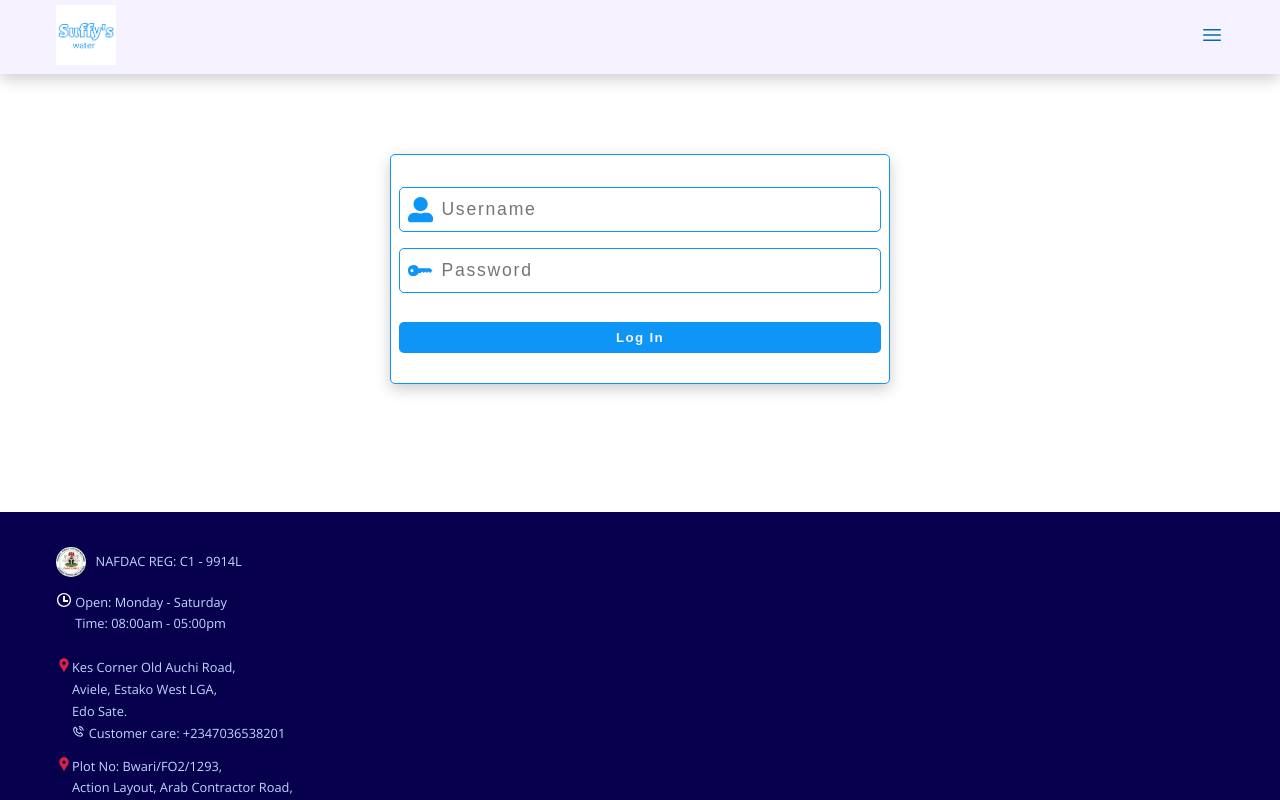
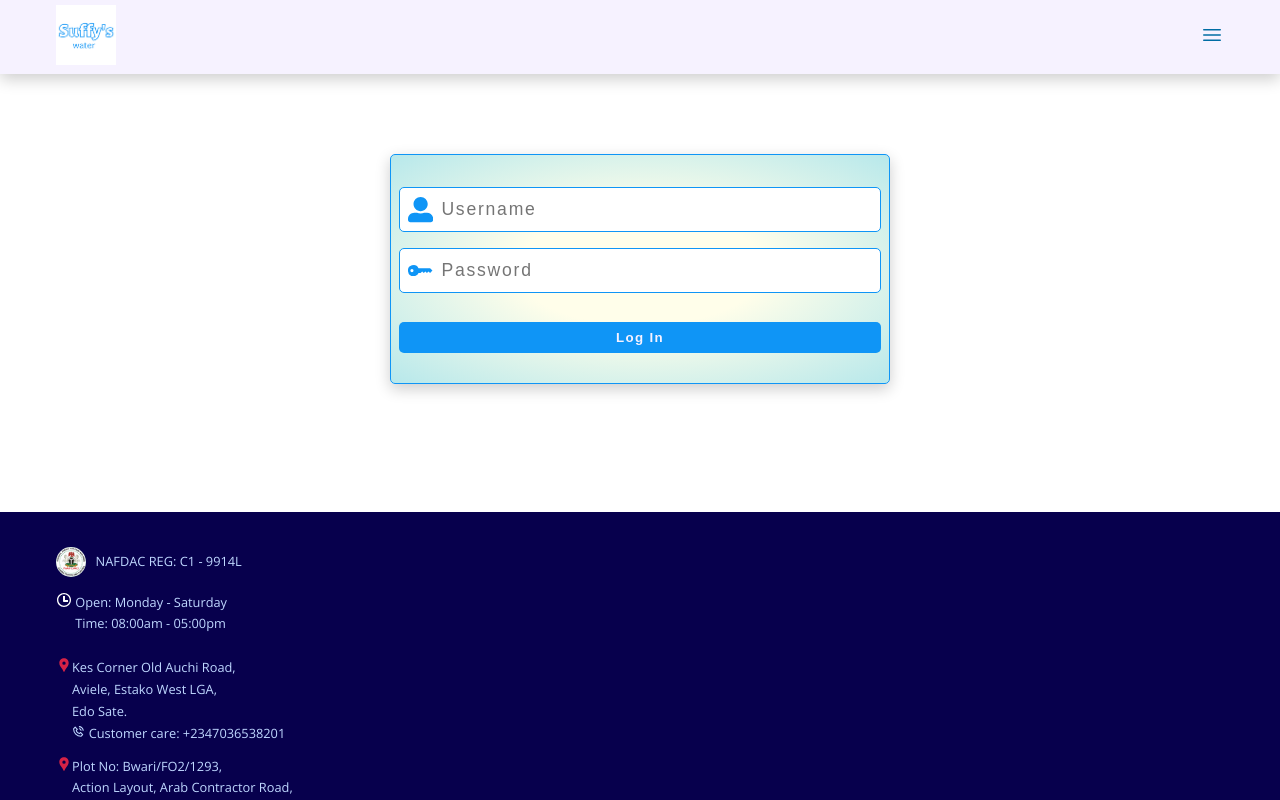
Before and after one commit to momohyusuf/suffy-water-clientSide, a React (Create React App) app: page /login in a window 1280 px wide. Shown: the top 800 px of the page. Built offline with nearby package versions, Linux system fonts and the light colour scheme; a web font is replaced by a local one; what javascript-time-ago would draw is missing.

Commit message:
lol still fixing styles

```diff
--- a/src/scss/main.scss
+++ b/src/scss/main.scss
@@ -8,9 +8,7 @@
 html {
   scroll-behavior: smooth;
 }
-body {
-  overflow-x: hidden;
-}
+
 a {
   text-decoration: none;
   color: inherit;
@@ -400,6 +398,12 @@ nav {
   border: 0.5px solid $secondary-color;
   border-radius: 5px;
   box-shadow: $shadow;
+  background: radial-gradient(
+    ellipse at center,
+    #fffeea 0%,
+    #fffeea 35%,
+    #b7e8eb 100%
+  );
 }
 .login--input--container {
   display: flex;
@@ -408,6 +412,7 @@ nav {
   padding: 0.5em;
   border-radius: 5px;
   margin: 1rem 0rem;
+  background-color: #fff;
 
   input {
     border: 0;
@@ -506,9 +511,15 @@ nav {
   }
 }
 .admin--page--content {
-  margin-left: 20rem;
-  margin-right: 1.6rem;
-  padding-top: 2em;
+  padding: 1rem 1.6rem 1rem 20rem;
+  width: 100%;
+  background: radial-gradient(
+    ellipse at center,
+    #fffeea 0%,
+    #fffeea 35%,
+    #b7e8eb 100%
+  );
+  min-height: 100vh;
   ul {
     display: flex;
     justify-content: center;
```
